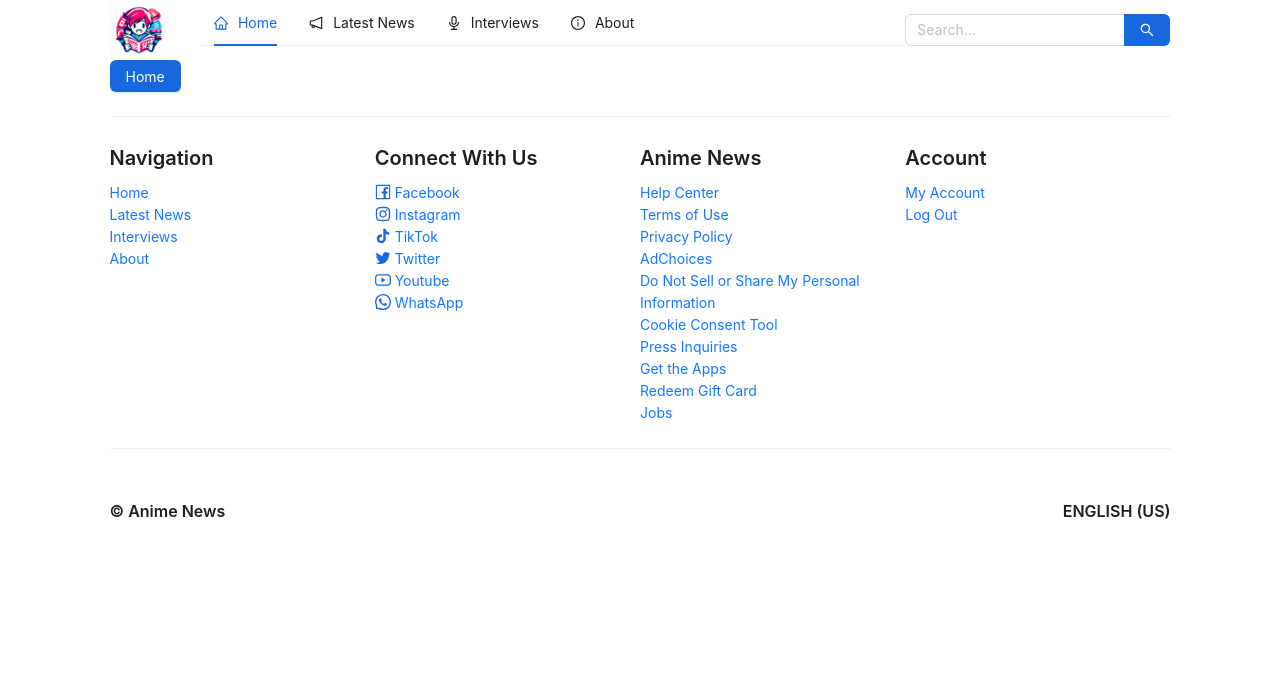
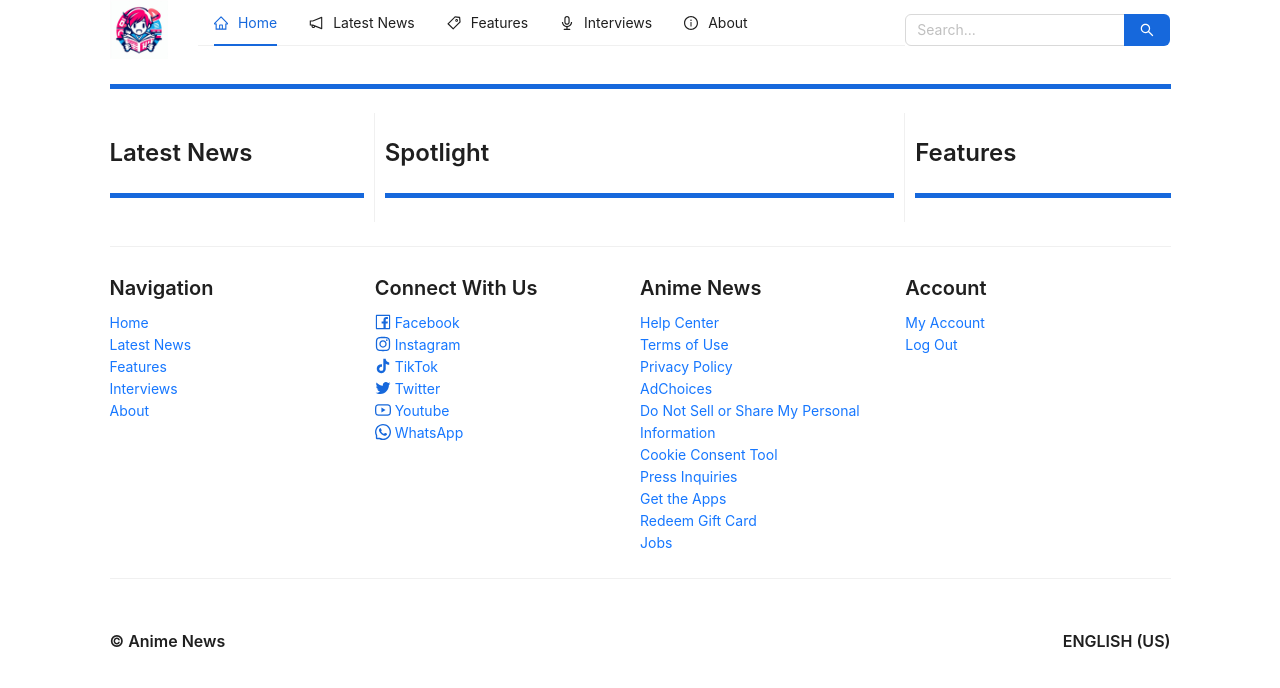
Before and after one commit to heyliceeee/animeNews, a React (Create React App) app in the folder animenews/: page / in a window 1280 px wide. Shown: the top 688 px of the page. Built offline with nearby package versions, Linux system fonts and the light colour scheme.

Commit message:
:sparkles: feat: home

```diff
--- a/animenews/src/App.js
+++ b/animenews/src/App.js
@@ -9,6 +9,7 @@
 import About from "./content/about/About";
 import LatestNews from "./content/latestNews/LatestNews";
 import Interviews from "./content/interviews/Interviews";
+import Features from "./content/features/Features";
 
 import { useState } from "react";
 
@@ -19,12 +20,19 @@
     switch (currentPage) {
       case "home":
         return <Home />;
+
       case "about":
         return <About />;
+
       case "latestnews":
         return <LatestNews />;
+
       case "interviews":
         return <Interviews />;
+
+      case "features":
+        return <Features />;
+
       default:
         return <Home />;
     }
--- /dev/null
+++ b/animenews/src/content/features/Features.js
@@ -0,0 +1,13 @@
+import React from 'react';
+import { Button } from 'antd';
+
+
+function Features() {
+    return (
+      <div>
+        <Button type="primary">Features</Button>
+      </div>
+    );
+  }
+
+  export default Features;
--- a/animenews/src/content/home/Home.js
+++ b/animenews/src/content/home/Home.js
@@ -1,11 +1,43 @@
-import React from 'react';
-import { Button } from 'antd';
+import React from "react";
+import { Row, Col, Typography, Divider } from "antd";
 
+const { Title, Link } = Typography;
 
 function Home() {
   return (
     <div>
-        <Button type="primary">Home</Button>
+      <Row>
+        <Col
+          className="gutter-row"
+          span={6}
+          style={{ borderRight: "1px solid #f0f0f0", paddingRight: "10px" }}
+        >
+          <Title level={3}>Latest News</Title>
+          <Divider style={{ borderColor: "#1668dc", borderWidth: "5px" }} />
+        </Col>
+        <Col
+          className="gutter-row"
+          span={12}
+          style={{
+            borderRight: "1px solid #f0f0f0",
+            paddingLeft: "10px",
+            paddingRight: "10px",
+          }}
+        >
+          <Title level={3}>Spotlight</Title>
+          <Divider style={{ borderColor: "#1668dc", borderWidth: "5px" }} />
+        </Col>
+        <Col
+          className="gutter-row"
+          span={6}
+          style={{
+            paddingLeft: "10px",
+          }}
+        >
+          <Title level={3}>Features</Title>
+          <Divider style={{ borderColor: "#1668dc", borderWidth: "5px" }} />
+        </Col>
+      </Row>
     </div>
   );
 }
--- a/animenews/src/footer/Footer.js
+++ b/animenews/src/footer/Footer.js
@@ -30,6 +30,12 @@
           <div>
             <Link href="#" target="_blank">
               Latest News
+            </Link>
+          </div>
+
+          <div>
+            <Link href="#" target="_blank">
+              Features
             </Link>
           </div>
 
--- a/animenews/src/header/Header.js
+++ b/animenews/src/header/Header.js
@@ -1,11 +1,12 @@
 import React, { useState } from "react";
 import "./Header.css";
-import { Menu, Input, Row, Col, Image } from "antd";
+import { Menu, Input, Row, Col, Image, Divider } from "antd";
 import {
   HomeOutlined,
   NotificationOutlined,
   AudioOutlined,
   InfoCircleOutlined,
+  TagOutlined,
 } from "@ant-design/icons";
 
 import logo from "../images/logo.jfif";
@@ -23,6 +24,11 @@
     label: "Latest News",
     key: "latestnews",
     icon: <NotificationOutlined />,
+  },
+  {
+    label: "Features",
+    key: "features",
+    icon: <TagOutlined />,
   },
   {
     label: "Interviews",
@@ -88,6 +94,8 @@
       >
         <Search placeholder="Search..." onSearch={onSearch} enterButton />
       </Col>
+
+      <Divider style={{borderColor: '#1668dc', borderWidth: '5px'}}/>
     </Row>
   );
 }
```
Also changed, not shown: animenews/src/content/features/Features.css (added). Lines whose indentation alone changed are shown as unchanged.
